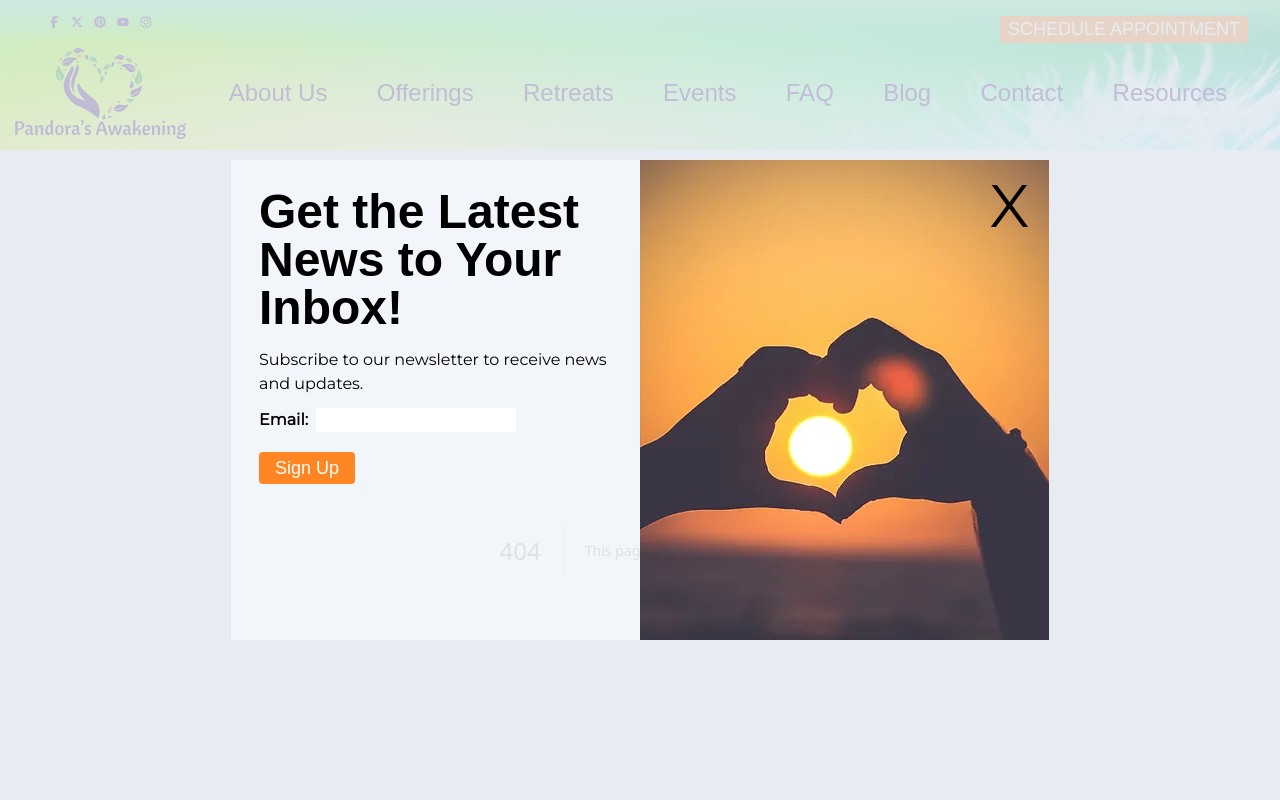
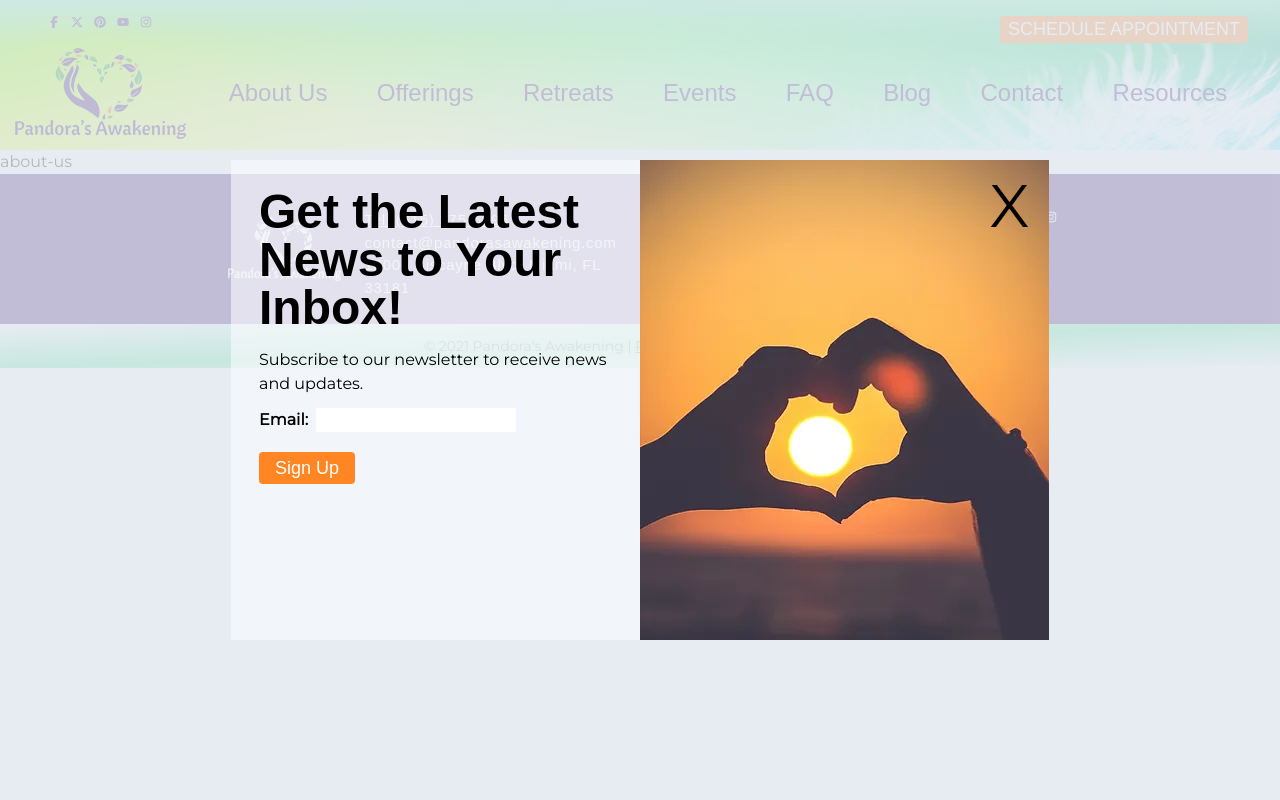
Before and after one commit to dogbeide/pandoras-awakening, a Next.js app: page /about-us in a window 1280 px wide. Before the commit this address had no page. Shown: the top 800 px of the page. Built offline with nearby package versions, Linux system fonts and the light colour scheme; a web font is replaced by a local one.

Commit message:
create /about-us route

```diff
--- /dev/null
+++ b/app/about-us/page.tsx
@@ -0,0 +1,8 @@
+
+
+export default function Page() {
+
+  return (
+    <div>about-us</div>
+  )
+}
```
